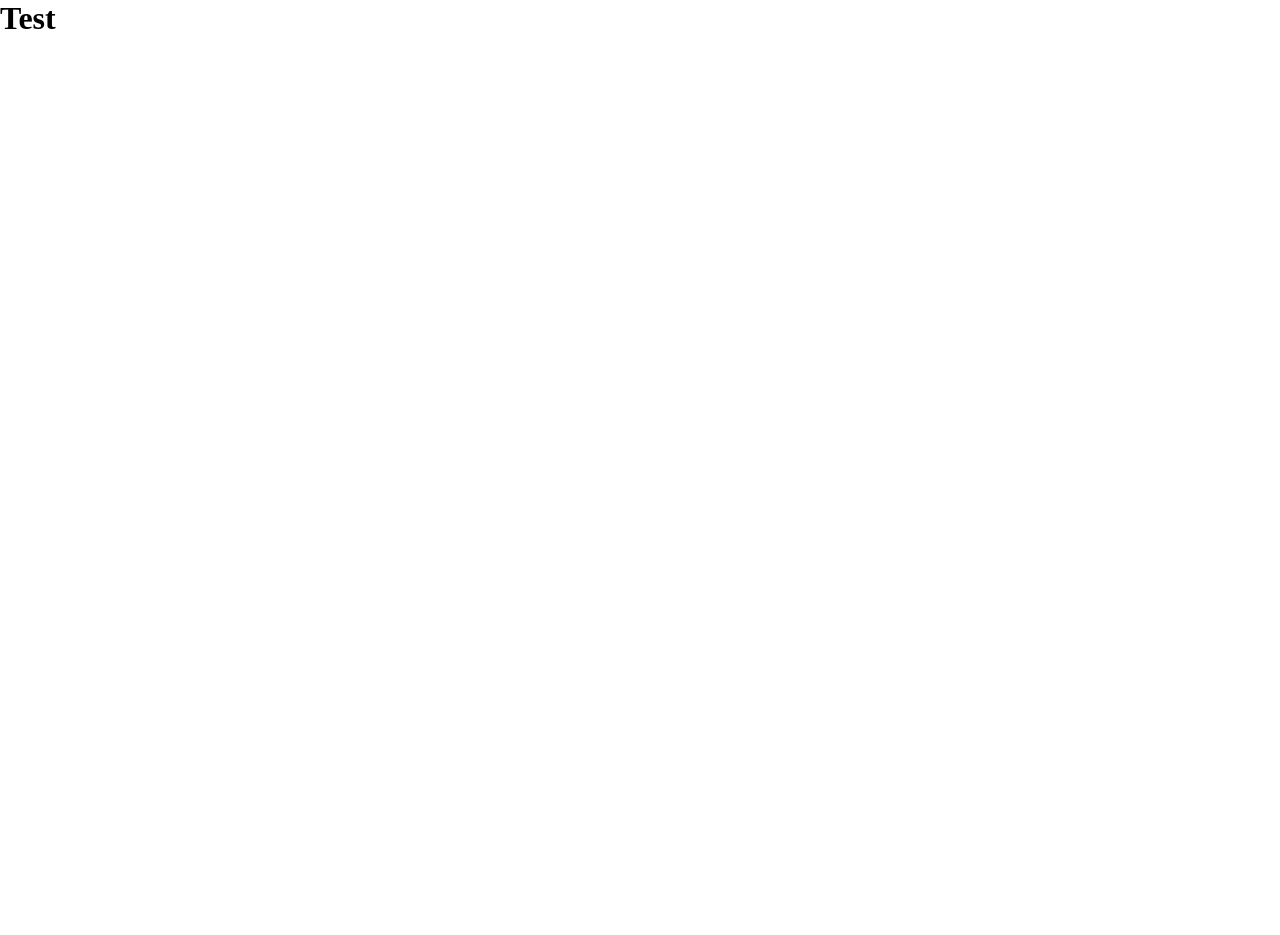
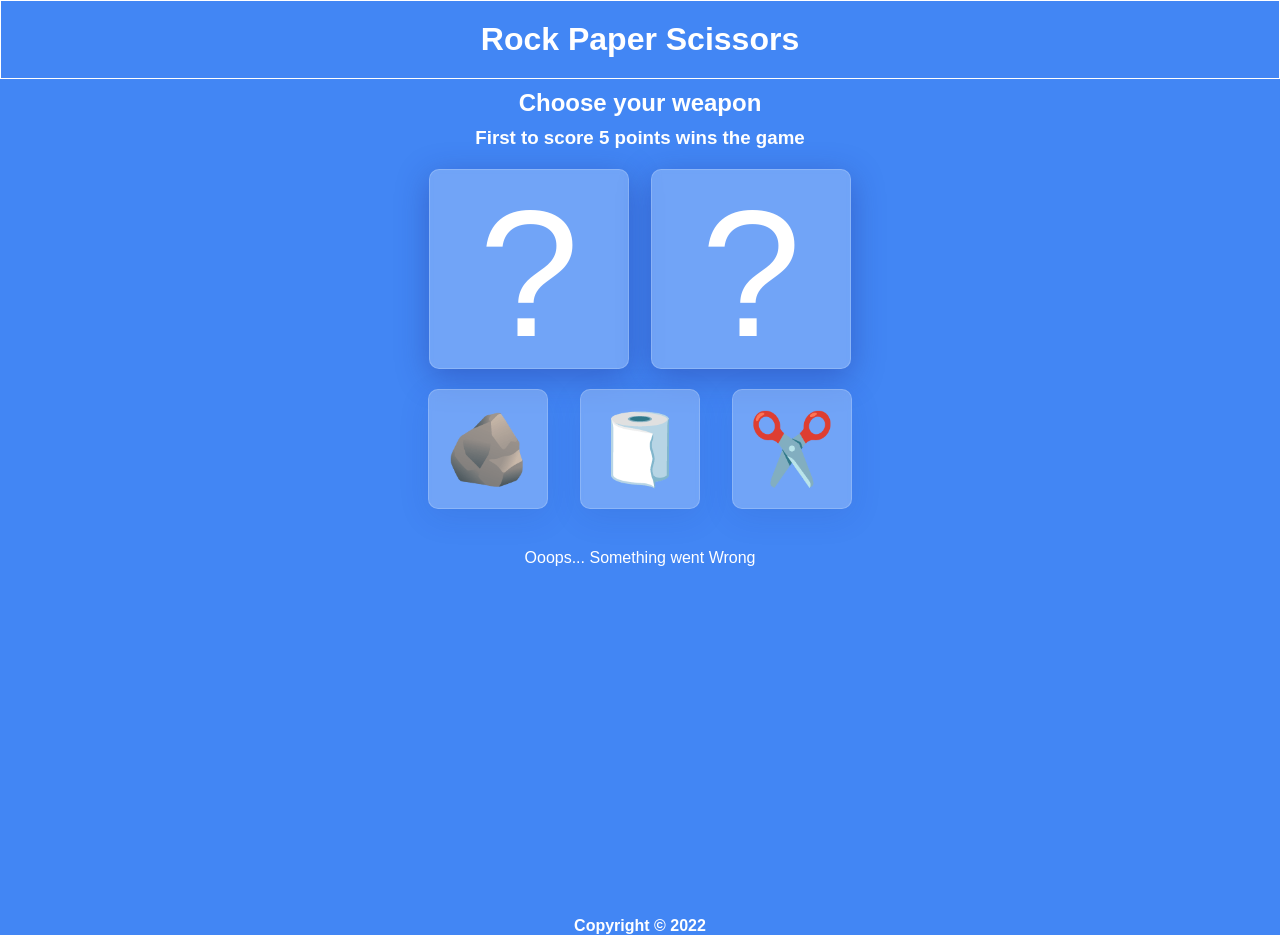
Before and after one commit to siaxw/rockPaperScissors, a plain HTML site: page index.html in a window 1280 px wide. Before the commit the page ends 800 px from the top, so only its background shows below. Drawn offline with Linux system fonts and the light colour scheme.

Commit message:
HTML AND CSS done

```diff
--- a/index.html
+++ b/index.html
@@ -8,7 +8,28 @@
 		<link rel="stylesheet" href="/style.css" />
 	</head>
 	<body>
-		<h1>Test</h1>
+		<h1>Rock Paper Scissors</h1>
+		<div class="container">
+			<h2>Choose your weapon</h2>
+			<h3>First to score 5 points wins the game</h3>
+			<div class="left-right">
+				<div class="left">
+					<div>?</div>
+				</div>
+				<div class="right">
+					<div>?</div>
+				</div>
+			</div>
+			<div class="container__btn">
+				<button>🪨</button>
+				<button>🧻</button>
+				<button>✂️</button>
+			</div>
+			<p>Ooops... Something went Wrong</p>
+		</div>
+		<footer>
+			<h4>Copyright &copy; 2022</h4>
+		</footer>
 		<script src="/main.js"></script>
 	</body>
 </html>
--- a/main.js
+++ b/main.js
@@ -1,19 +1,69 @@
+/*
+// Event listener for btns
+const rock = document.getElementById('rock');
+const paper = document.getElementById('paper');
+const scissors = document.getElementById('scissors');
+const output = document.getElementById('output');
+
+rock.addEventListener('click', () => {
+    playerSelection = 'rock';
+})
+
+paper.addEventListener('click', () =>{
+    playerSelection = 'paper';
+})
+
+scissors.addEventListener('click', () =>{
+    playerSelection = 'scissors';
+})
+
+
+// Functions
 function computerPlay(){
-    let a = [
-        'Rock',
-        'Paper',
-        'Scissors'
-    ];
+    let a = ['Rock', 'Paper', 'Scissors'];
     let b = a[Math.floor(Math.random() * a.length)];
-    return console.log(b);
+    return b;
 }
 computerPlay();
 
-
 function playRound(playerSelection, computerSelection){
-    // code here
+    let won = 'You Won! Lucky Ass!';
+    let lose = 'You Lose! ugly bad ass!';
+    let tie = 'Try again! Tie!';
+    if(playerSelection == 'Rock' && computerSelection == 'Rock'){
+        output.innerText = `${tie}`;
+        return `${tie}`
+    }else if(playerSelection == 'Rock' && computerSelection == 'Paper'){
+        output.innerText = `${lose}`;
+        return `${lose}`;
+    }else if(playerSelection == 'Rock' && computerSelection == 'Scissors'){
+        output.innerText = `${won}`;
+        return `${won}`;
+    }else if(playerSelection == 'Paper' && computerSelection == 'Rock'){
+        output.innerText = `${won}`;
+        return `${won}`;
+    }else if(playerSelection == 'Paper' && computerSelection == 'Paper'){
+        output.innerText = `${tie}`;
+        return `${tie}`;
+    }else if(playerSelection == 'Paper' && computerSelection == 'Scissors'){
+        output.innerText = `${lose}`;
+        return `${lose}`
+    }else if(playerSelection == 'Scissors' && computerSelection == 'Rock'){
+        output.innerHTML = `${lose}`
+        return `${lose}`;
+    }else if(playerSelection == 'Scissors' && computerSelection == 'Paper'){
+        output.innerText = `${won}`
+        return `${won}`;
+    }else if(playerSelection == 'Scissors' && computerSelection == 'Scissors'){
+        output.innerHTML = '${tie}'
+        return `${tie}`;
+    }
 }
 
-const playerSelection = 'rock';
+let playerSelection;
 const computerSelection = computerPlay();
-console.log(playRound(playerSelection, computerPlay));
+playRound(playerSelection, computerSelection);
+*/
+
+
+// Pseudo - code
--- a/style.css
+++ b/style.css
@@ -4,4 +4,87 @@
 	box-sizing: border-box;
 	list-style-type: none;
 	text-decoration: none;
+	font-family: Arial, Helvetica, sans-serif;
 }
+
+body {
+	background-color: #4286f4;
+}
+
+h1 {
+	text-align: center;
+	border: 1px solid white;
+	color: white;
+	padding: 20px;
+}
+
+.container {
+	margin: 10px 400px;
+	color: white;
+}
+
+.container h2,
+h3 {
+	text-align: center;
+	margin: 10px;
+}
+
+.left-right {
+	display: flex;
+	justify-content: center;
+	align-items: center;
+	height: 200px;
+	gap: 22px;
+	margin: 20px 0;
+}
+
+.left,
+.right {
+	background: rgba(255, 255, 255, 0.25);
+	box-shadow: 0 8px 32px 0 rgba(31, 38, 135, 0.37);
+	backdrop-filter: blur(4px);
+	-webkit-backdrop-filter: blur(4px);
+	border-radius: 10px;
+	border: 1px solid rgba(255, 255, 255, 0.18);
+	width: 200px;
+	height: 200px;
+	text-align: center;
+	font-size: 180px;
+}
+
+.container__btn {
+	margin-top: 20px;
+	display: flex;
+	justify-content: center;
+	align-items: center;
+	gap: 32px;
+}
+
+.container__btn button {
+	background: rgba(255, 255, 255, 0.25);
+	box-shadow: 0 8px 32px 0 rgba(31, 38, 135, 0.1);
+	backdrop-filter: blur(4px);
+	-webkit-backdrop-filter: blur(4px);
+	border-radius: 10px;
+	border: 1px solid rgba(255, 255, 255, 0.18);
+	width: 120px;
+	height: 120px;
+	font-size: 70px;
+	transition: 0.2s;
+}
+
+.container__btn button:active {
+	color: black;
+	font-size: 50px;
+}
+
+.container p {
+	margin: 40px 0;
+	text-align: center;
+}
+
+footer h4 {
+	text-align: center;
+	margin-top: 350px;
+	color: white;
+}
```
